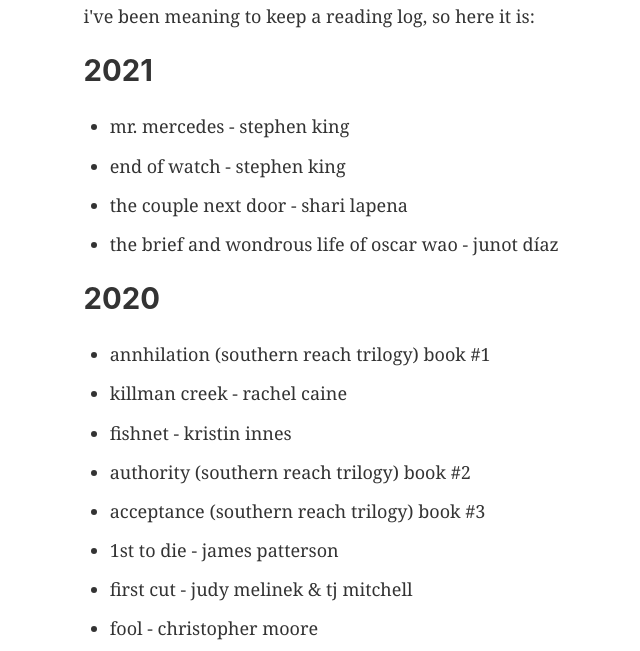
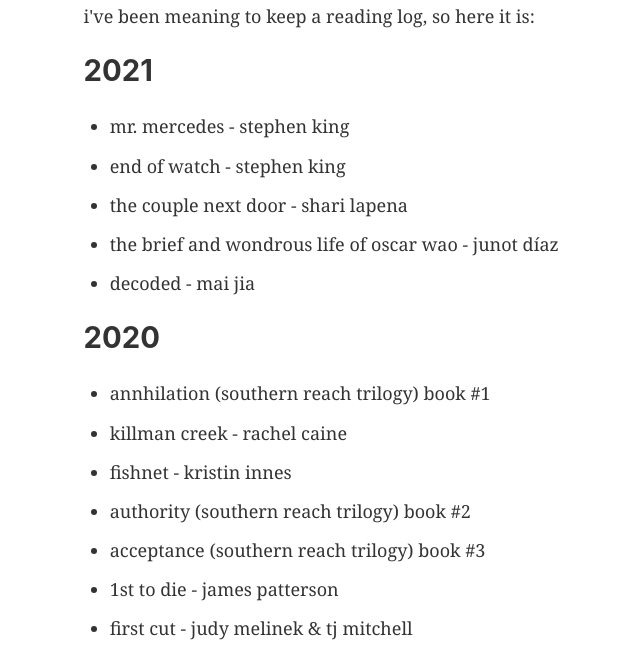
Before and after one commit to jakeols/ols-engineer, a Gatsby site: page /books in a window 1280 px wide. Shown: the part 146-797 px from the top of the page, without its empty margins (96-736 px from the left). Built offline with nearby package versions, Linux system fonts and the light colour scheme; Gatsby itself is replaced by a stand-in of ours.

Commit message:
add decoded

```diff
--- a/src/pages/books.js
+++ b/src/pages/books.js
@@ -14,6 +14,7 @@
             <li>end of watch - stephen king</li>
             <li>the couple next door - shari lapena</li>
             <li>the brief and wondrous life of oscar wao - junot díaz</li>
+            <li>decoded - mai jia</li>
         </ul>
         <h2>2020</h2>
         <ul>
```
